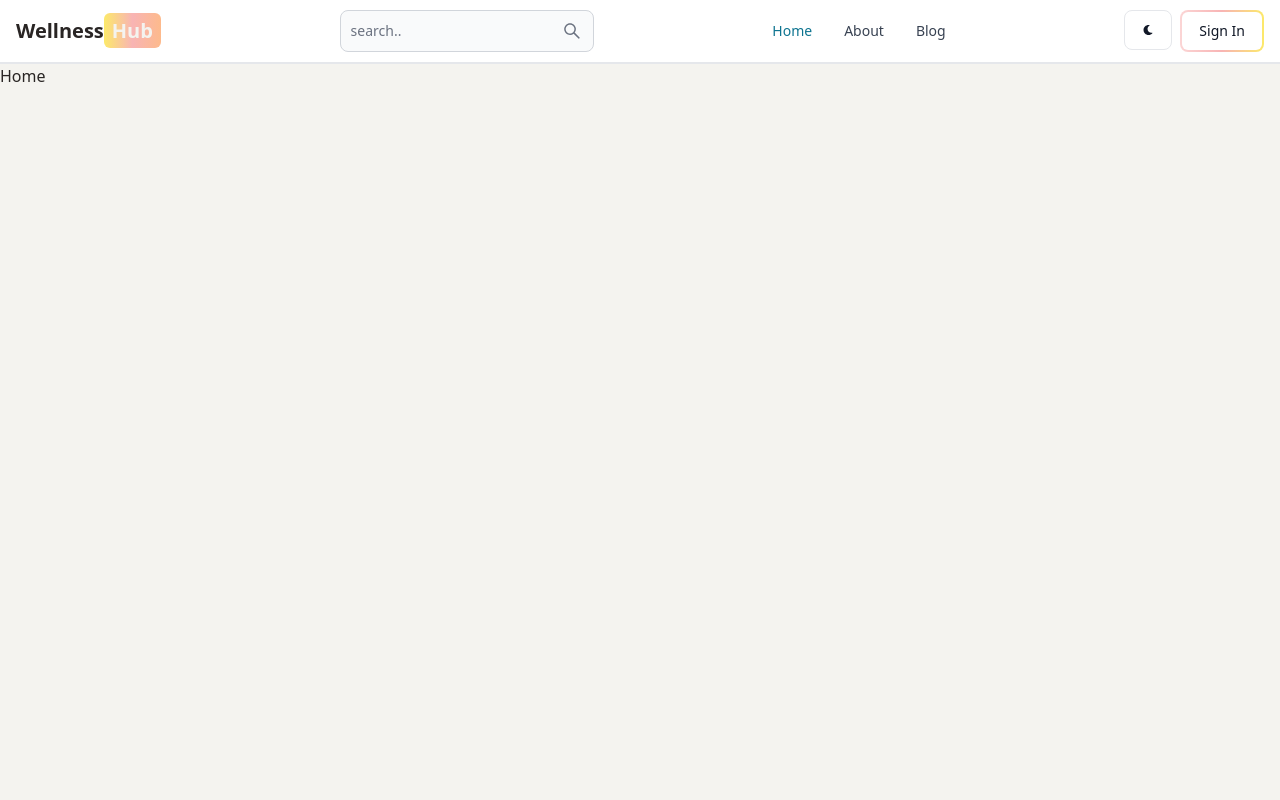
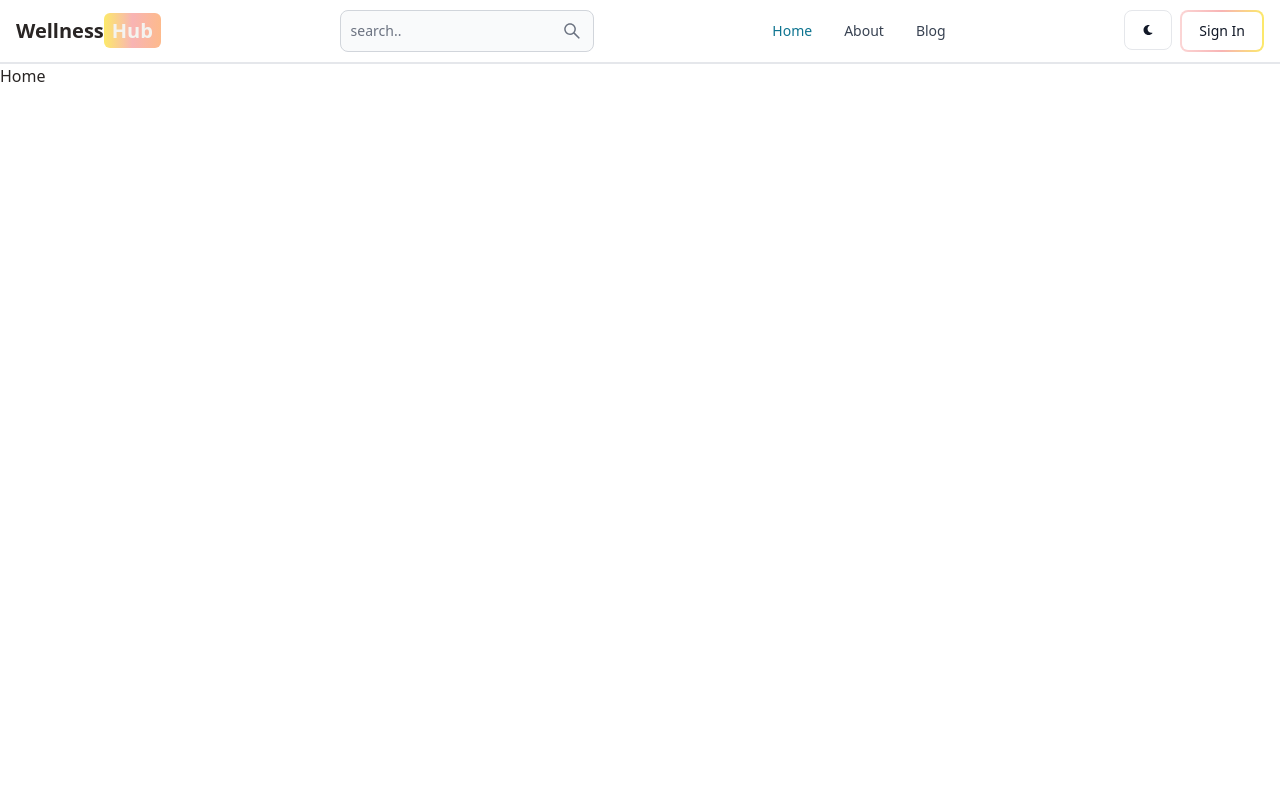
Before and after one commit to xuzmocode4-325/mern-blog, a React (Vite) app in the folder client/: page / in a window 1280 px wide. Shown: the top 800 px of the page. Built offline with nearby package versions, Linux system fonts and the light colour scheme; no server answers.

Commit message:
activate private router for dashboard

```diff
--- /dev/null
+++ b/client/src/components/PrivateRoute.jsx
@@ -0,0 +1,10 @@
+import React from 'react'
+import { useSelector } from 'react-redux';
+import { Outlet, Navigate } from 'react-router-dom';
+
+function PrivateRoute() {
+  const { currentUser } = useSelector((state) => state.user)
+  return currentUser ? <Outlet/> : <Navigate to='/sign-in'/>
+}
+
+export default PrivateRoute;
--- a/client/src/components/ThemeProvider.jsx
+++ b/client/src/components/ThemeProvider.jsx
@@ -5,8 +5,8 @@ function ThemeProvider({children}) {
     const {theme} = useSelector(state => state.theme)
   return (
     <div className={theme}>
-        <div className='bg-off-white text-stone-800
-            dark:text-ivory dark:bg-zinc-900' >
+        <div className='bg-white text-stone-800
+            dark:text-ivory dark:bg-[rgb(31,41,55)]' >
         {children}
         </div>
     </div>
--- a/client/src/index.css
+++ b/client/src/index.css
@@ -1,3 +1,7 @@
 @tailwind base;
 @tailwind components;
 @tailwind utilities;
+
+body > #root > div {
+    height: 100%;
+}
--- a/client/src/pages/Dashboard.jsx
+++ b/client/src/pages/Dashboard.jsx
@@ -2,7 +2,7 @@ import React from 'react'
 
 const Dashboard = () => {
   return (
-    <>Dashboard</>
+    <div className='min-h-screen'>Dashboard</div>
   )
 }
 
```
Also changed, not shown: client/src/App.jsx (+8 -2 lines).
